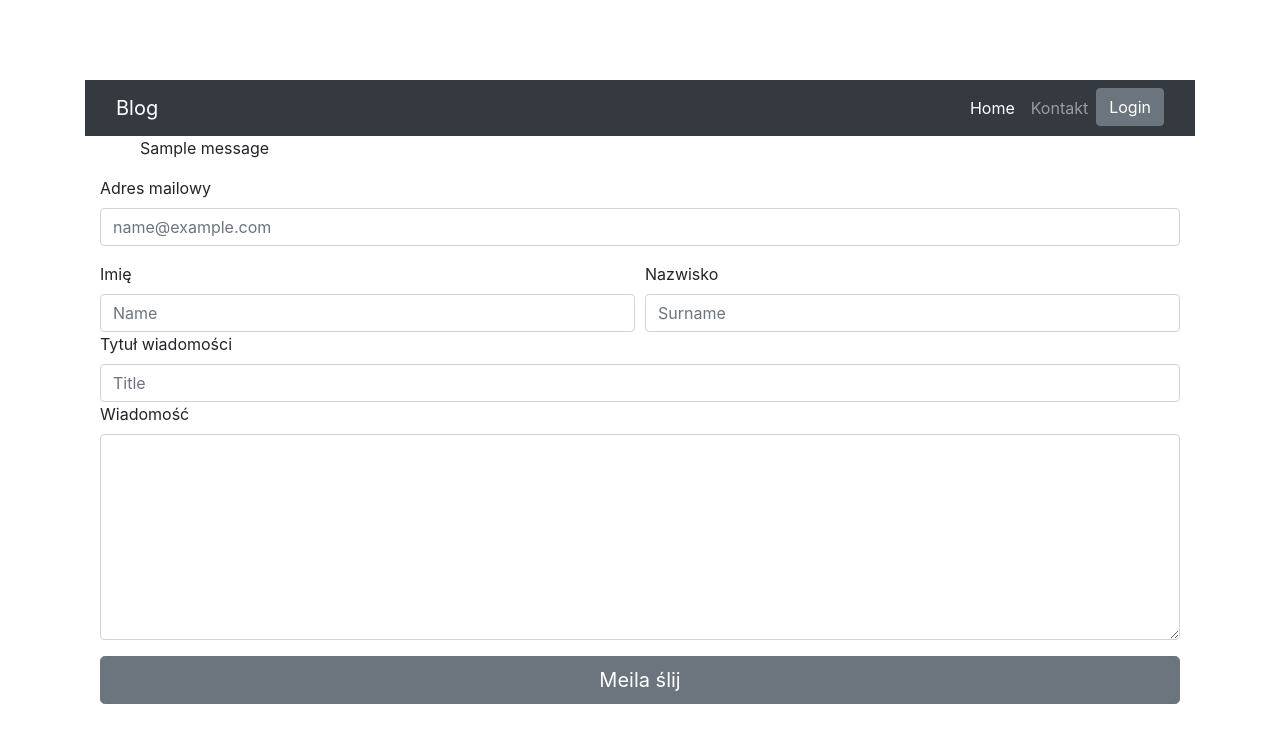
After one commit to PatrycjaJalowiecka/Final_project, a Flask app: page /contact/ in a window 1280 px wide. The commit adds this page. Shown: the top 743 px of the page. Run offline with Flask 2, Linux system fonts and the light colour scheme; tables that the repository leaves empty hold one stand-in row (values such as "Sample post"); one stand-in notice (Sample message) is shown; some libraries are stand-ins or nearby versions.

Commit message:
blog/routes.py

```diff
--- a/blog/forms.py
+++ b/blog/forms.py
@@ -22,3 +22,10 @@ class LoginForm(FlaskForm):
         if field.data != Config.ADMIN_PASSWORD:
             raise ValidationError("Invalid password")
         return field.data
+
+class ContactForm(FlaskForm):
+    email = StringField("Email", validators=[DataRequired()])
+    name = StringField("Name", validators=[DataRequired()])
+    surname = StringField("Surname", validators=[DataRequired()])
+    title = StringField("Title", validators=[DataRequired()])
+    content = StringField("Content", validators=[DataRequired()])
--- a/blog/routes.py
+++ b/blog/routes.py
@@ -1,7 +1,7 @@
 from flask import Flask, request, render_template, redirect, flash, session, url_for
 from blog import app
 from blog.models import Entry, db
-from blog.forms import EntryForm, LoginForm
+from blog.forms import EntryForm, LoginForm, ContactForm
 from blog.functools import login_required
 
 
@@ -11,6 +11,29 @@ def index():
 
 
     return render_template("homepage.html", all_posts=all_posts)
+
+
+##def create_or_edit(form, entry_id=None):
+##@login_required
+    ##if form.validate_on_submit():
+        ##if entry_id is None:
+            ##entry = Entry(title=form.title.data, body=form.body.data, is_published=form.is_published.data)
+            ##is_published = form.is_published.data
+            ##if is_published == True:
+              ##  db.session.add(entry)
+                ##flash('Dodano nowy wpis')
+            ##else is_published == False:
+              ##  db.session.add(entry)
+                ##flash("Szkic wpisu zapisany")
+        ##else:
+          ##  entry = Entry.query.filter_by(id=entry_id).first_or_404()
+            ##form.populate_obj(entry)
+            ##flash('Wpis zaktualizowany')
+        ##db.session.commit()
+       ## return None
+    ##else:
+      ##  return redirect(url_for('index', errors=errors))
+
 
 @app.route("/new/", methods=["GET", "POST"])
 @login_required
@@ -83,6 +106,36 @@ def delete_entry(entry_id):
     flash("Post Deleted.", "success")
     return redirect("/drafts/")
 
+@app.route("/contact/", methods=["GET", "POST"])
+def contact():
+    form = ContactForm()
+    if request.method == "POST":
+        if not form.validate_on_submit():
+
+            email = request.form["email"]
+            title = request.form["title"]
+            name = request.form["name"]
+            surname = request.form["surname"]
+            content = request.form["email_content"]
+
+            message = Mail(
+                from_email=os.environ.get("MAIL_DEFAULT_SENDER"),
+                to_emails=os.environ.get("MAIL_DEFAULT_RECEIVER"),
+                subject=f"From {email}. Subject: {title}",
+                html_content=f"<strong>Message from: <p>{name} {surname}.</p><p>MESSAGE:</p> <p>{content}</p> </strong>",
+            )
+            try:
+                sg = SendGridAPIClient(os.environ.get("SENDGRID_API_KEY"))
+                response = sg.send(message)
+                print(response.status_code)
+                print(response.body)
+                print(response.headers)
+                flash("Message Send.", "success")
+                return redirect("/contact/")
+            except Exception as e:
+                print(f"error", e.body)
+    return render_template("/contact_form.html")
+
 
 ##if __name__ == "__main__":
   ##  app.run(debug=True)
--- /dev/null
+++ b/blog/templates/contact_form.html
@@ -0,0 +1,41 @@
+{% extends "base.html" %}
+
+{% block content %}
+
+<!--flash-->
+{% with messages = get_flashed_messages() %}
+{% if messages %}
+<ul class=flashes>
+    {% for message in messages %}
+    <p>{{ message }}</p>
+    {% endfor %}
+</ul>
+{% endif %}
+{% endwith %}
+
+<form action="/contact/" method="POST">
+    <div class="form-group">
+        <label for="email">Adres mailowy</label>
+        <input type="email" class="form-control" id="email" name="email" placeholder="name@example.com">
+    </div>
+    <div class="form-row">
+        <div class="col">
+            <label for="name">Imię</label>
+            <input type="text" class="form-control" id="name" name="name" placeholder="Name">
+        </div>
+        <div class="col">
+            <label for="surname">Nazwisko</label>
+            <input type="text" class="form-control" id="surname" name="surname" placeholder="Surname">
+        </div>
+    </div>
+    <div>
+        <label for="title">Tytuł wiadomości</label>
+        <input type="text" class="form-control" id="title" name="title" placeholder="Title">
+    </div>
+    <div class="form-group">
+        <label for="content">Wiadomość</label>
+        <textarea class="form-control" id="email_content" name="email_content" rows="8"></textarea>
+    </div>
+    <button class="btn btn-secondary btn-lg btn-block" type="submit">Meila ślij</button>
+</form>
+{% endblock %}
```
Also changed, not shown: blog/templates/login_form.html (+39 -0 lines), blog.db.
